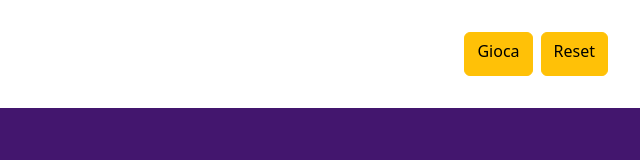
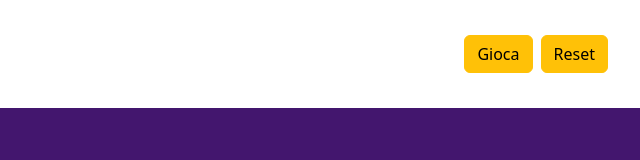
Before and after one commit to GiorgioDellutri/js-campominato-dom, a plain HTML site: page index.html in a window 1280 px wide. Shown: the full height of the page, 640-1280 px from the left. Drawn offline with nearby package versions, Linux system fonts and the light colour scheme.

Commit message:
html logo and fix

```diff
--- a/index.html
+++ b/index.html
@@ -20,9 +20,9 @@
                     <div class="col-4 fs-3 text-center p-2" id="punteggio">
                         <span class="fs-1" id="score"></span>
                     </div>
-                    <div class="col-4 d-flex justify-content-end p-2">
-                        <div class="play btn btn-warning text-center mx-2" >Gioca</div>
-                        <div class="reset btn btn-warning text-center " >Reset</div>
+                    <div class="col-4 d-flex justify-content-end p-2 m-auto">
+                        <a class="play btn btn-warning text-center mx-2" >Gioca</a>
+                        <a class="reset btn btn-warning text-center" >Reset</a>
                     </div>
                 </div>
             </div>
--- a/script/script.js
+++ b/script/script.js
@@ -1,6 +1,6 @@
 //! RECUPERO I TASTO PLAY DALLE LORO CLASSI
-let play = document.querySelector('div.play');
-let reset = document.querySelector('div.reset');
+let play = document.querySelector('a.play');
+let reset = document.querySelector('a.reset');
 
 
 let gameOver = false;
```
